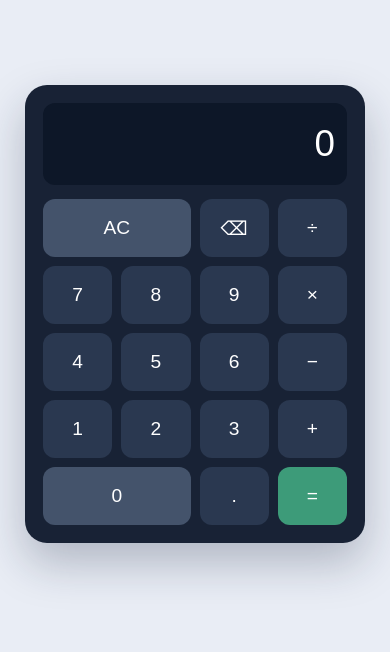
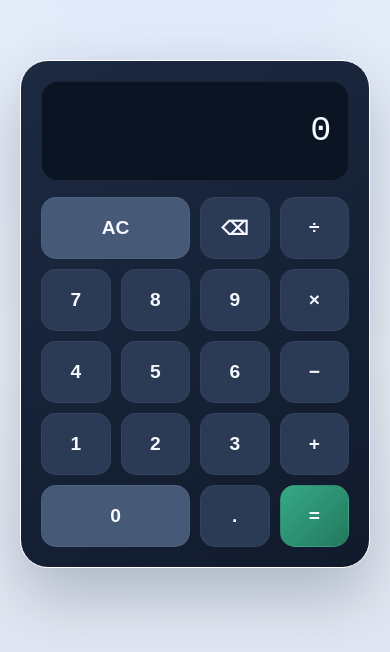
Before and after one commit to saku168/simple-calculator, a plain HTML site: page index.html in a window 390 px wide. Shown: the part 108-760 px from the top of the page. Drawn offline with Linux system fonts and the light colour scheme.

Commit message:
Refresh responsive project design

```diff
--- a/style.css
+++ b/style.css
@@ -1 +1,13 @@
-*{box-sizing:border-box}body{margin:0;min-height:100vh;display:grid;place-items:center;background:#e9edf5;font-family:Arial}.calculator{width:min(340px,92vw);padding:18px;background:#182235;border-radius:22px;box-shadow:0 20px 45px #15213b44}#display{width:100%;height:82px;margin-bottom:14px;padding:12px;border:0;border-radius:12px;background:#0d1728;color:white;text-align:right;font-size:2.3rem}.keys{display:grid;grid-template-columns:repeat(4,1fr);gap:9px}button{height:58px;border:0;border-radius:12px;background:#2a3850;color:white;font-size:1.2rem;cursor:pointer}button:hover{filter:brightness(1.2)}.wide{grid-column:span 2;background:#44536b}.equal{background:#3d9b79}
+*{box-sizing:border-box}
+:root{font-family:Inter,ui-sans-serif,system-ui,-apple-system,"Segoe UI",sans-serif;color-scheme:dark}
+body{margin:0;min-height:100vh;display:grid;place-items:center;padding:20px;background:radial-gradient(circle at 50% 0,#dce7fa,#eef2f9 58%,#dce4f1)}
+.calculator{width:min(370px,100%);padding:20px;border:1px solid #ffffff;border-radius:28px;background:linear-gradient(145deg,#1c2a42,#101a2b);box-shadow:0 28px 65px #14233d45}
+#display{width:100%;height:100px;margin-bottom:16px;padding:16px;border:1px solid #ffffff12;border-radius:17px;background:#0b1423;color:#f7fbff;text-align:right;font:500 clamp(2rem,9vw,2.8rem) ui-monospace,monospace;letter-spacing:.02em}
+.keys{display:grid;grid-template-columns:repeat(4,minmax(0,1fr));gap:10px}
+button{min-width:0;height:62px;border:1px solid #ffffff0b;border-radius:15px;background:#2b3b55;color:#f5f8ff;font-size:1.2rem;font-weight:650;cursor:pointer;transition:transform .15s,filter .15s,background .15s}
+button:hover{filter:brightness(1.22);transform:translateY(-1px)}
+button:active{transform:scale(.97)}
+button:focus-visible{outline:3px solid #8bb8ff;outline-offset:2px}
+.wide{grid-column:span 2;background:#465a78}
+.equal{background:linear-gradient(135deg,#35a985,#23795f)}
+@media(max-width:360px){.calculator{padding:14px}.keys{gap:7px}button{height:56px}}
```
